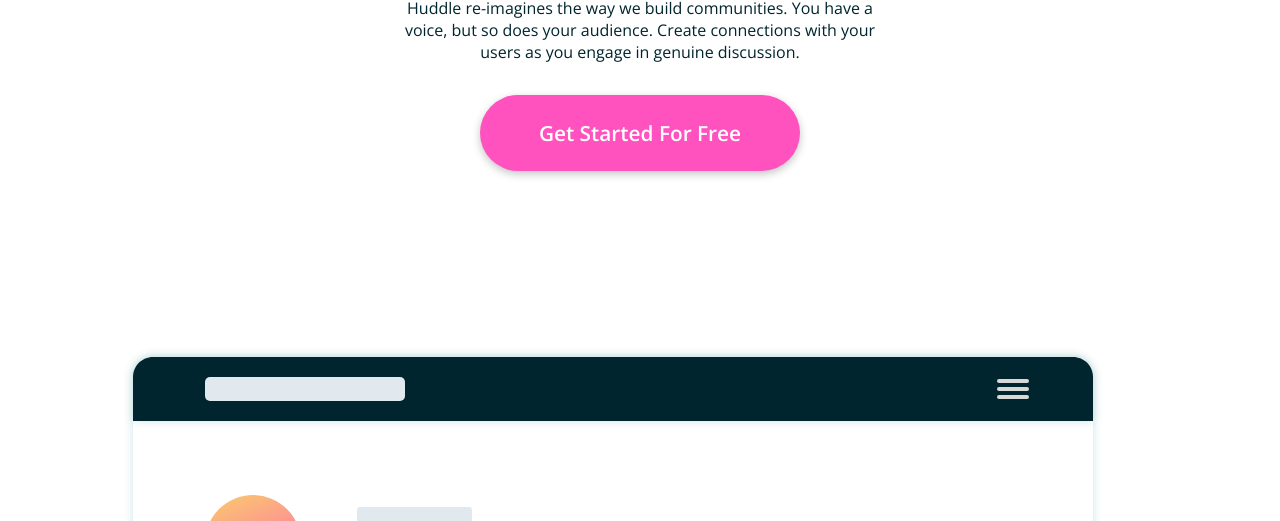
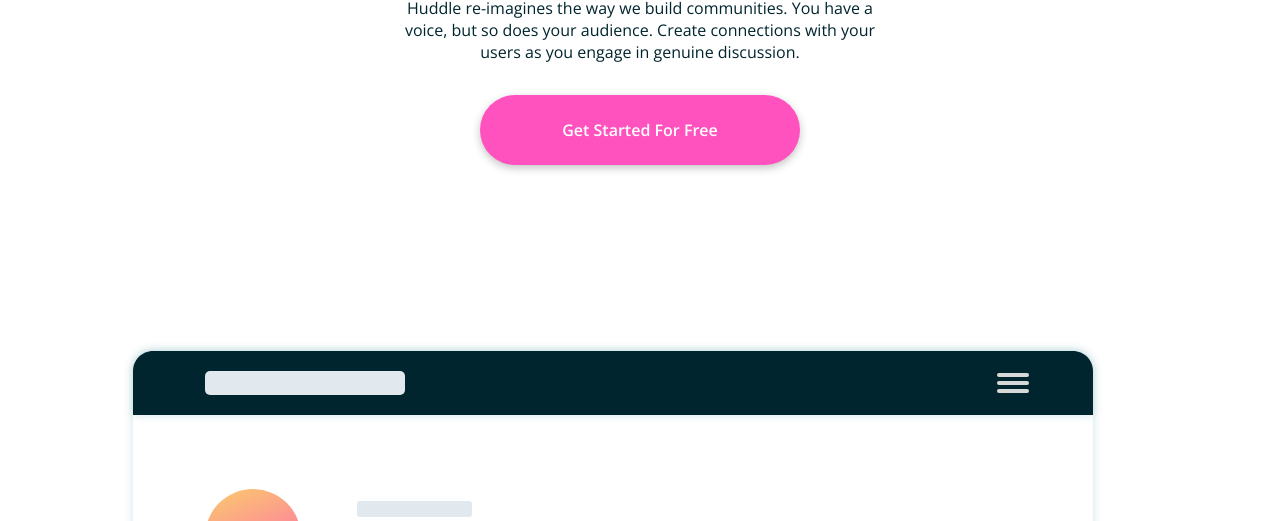
Before and after one commit to Foody2/Huddle-LP, a plain HTML site: page index.html in a window 1280 px wide. Shown: the part 279-800 px from the top of the page. Drawn offline with nearby package versions, Linux system fonts and the light colour scheme.

Commit message:
Update style.css

```diff
--- a/style.css
+++ b/style.css
@@ -110,11 +110,11 @@
   color: white;
   font-weight: 600;
   text-align: center;
-  font-size: 1.3rem;
+  font-size: 1rem;
   background: var(--pink);
-  padding: 1rem 2rem;
-  max-width: 70%;
+  padding: 1rem;
   margin: 0 auto;
+  width: 300px;
   box-shadow: rgba(0, 0, 0, 0.24) 0px 3px 8px;
   cursor: pointer;
 }
@@ -313,7 +313,6 @@
     width: 320px;
     padding: 1.5rem 2rem;
     margin: 0 auto;
-    max-width: 50%;
   }
 
   .stats-numbers {
```
